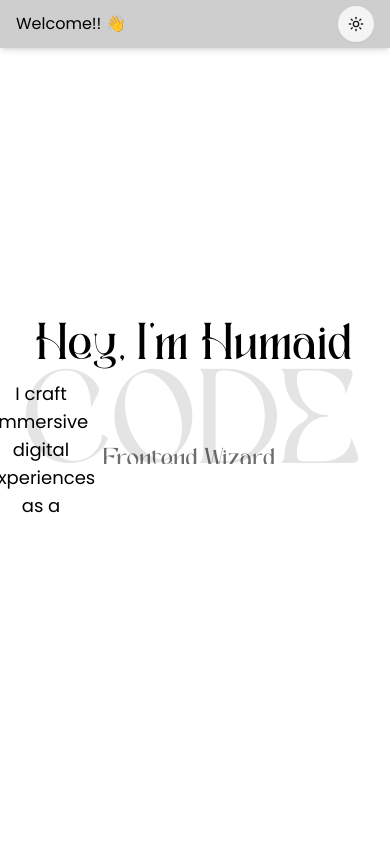
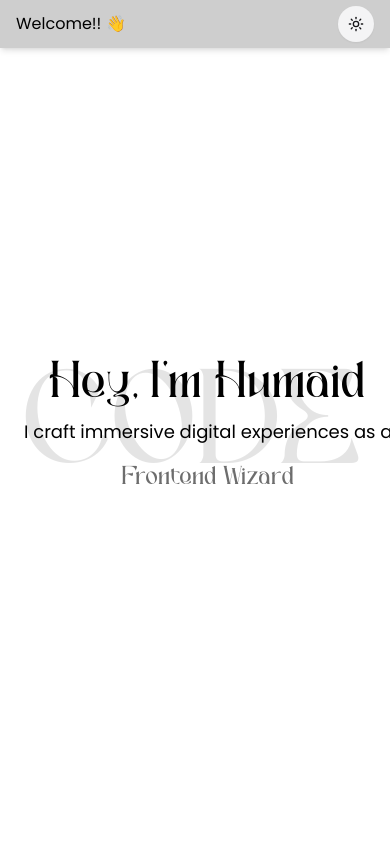
Before and after one commit to Hummylol/portfolionext, a Next.js app: page / in a window 390 px wide. Shown: the top 844 px of the page. Built offline with nearby package versions, Linux system fonts and the light colour scheme.

Commit message:
made responsive

```diff
--- a/app/layout.tsx
+++ b/app/layout.tsx
@@ -14,7 +14,7 @@ const geistMono = Geist_Mono({
 });
 
 export const metadata: Metadata = {
-  title: "Create Next App",
+  title: "Portfolio",
   description: "Generated by create next app",
 };
 
--- a/app/pages/Landing.tsx
+++ b/app/pages/Landing.tsx
@@ -1,18 +1,25 @@
 "use client";
 
 import { useEffect, useState, useRef } from "react";
-import { motion } from "framer-motion";
 import { gsap } from "gsap";
-import { ScrollTrigger } from "gsap/ScrollTrigger";
 
-gsap.registerPlugin(ScrollTrigger);
 
 const roles = ["Creative Dev", "UI/UX Engineer", "Frontend Wizard"];
 
 const HeroSection = () => {
   const [currentRole, setCurrentRole] = useState(0);
-  const roleContainerRef = useRef(null);
-  const codeRef = useRef(null);
+  const [roleWidth, setRoleWidth] = useState(0);
+  const roleContainerRef = useRef<HTMLDivElement>(null);
+  const roleTextRef = useRef<HTMLSpanElement>(null);
+  const codeRef = useRef<HTMLDivElement>(null);
+
+  // Update role width when role changes
+  useEffect(() => {
+    if (roleTextRef.current) {
+      const width = roleTextRef.current.offsetWidth;
+      setRoleWidth(width);
+    }
+  }, [currentRole]);
 
   useEffect(() => {
     let interval = setInterval(() => {
@@ -58,21 +65,24 @@ const HeroSection = () => {
         CODE
       </div>
 
-      <div className="relative z-10 px-6">
+      <div className="relative z-10 px-6 max-w-4xl mx-auto">
         <h1 className="text-4xl md:text-8xl font-qin fade-in">
           Hey, I'm <span className="font-qin">Humaid</span>
         </h1>
 
-        <p className="text-lg md:text-3xl mt-4 fade-in flex items-center justify-center gap-2">
-          I craft immersive digital experiences as a
-          <span className=" inline-flex">
-            <div className="overflow-hidden ">
-              <div ref={roleContainerRef} className="text-left font-qin w-[300px]">
+        <div className="text-lg md:text-3xl mt-4 fade-in flex flex-col sm:flex-row items-center justify-center gap-2">
+          <p className="whitespace-nowrap">I craft immersive digital experiences as a</p>
+          <div className="relative" style={{ width: roleWidth ? roleWidth + 'px' : 'auto', minWidth: '150px' }}>
+            <div
+              ref={roleContainerRef}
+              className="font-qin"
+            >
+              <span ref={roleTextRef} className="inline-block whitespace-nowrap font-qin">
                 {roles[currentRole]}
-              </div>
+              </span>
             </div>
-          </span>
-        </p>
+          </div>
+        </div>
       </div>
     </section>
   );
--- a/components/Cursor.tsx
+++ b/components/Cursor.tsx
@@ -13,7 +13,6 @@ const Cursor = () => {
       setMousePosition({ x: e.clientX, y: e.clientY });
     };
 
-    // Add hover detection for skills section items
     const handleHover = () => {
       const skillItems = document.querySelectorAll('.skills-item');
 
@@ -45,7 +44,7 @@ const Cursor = () => {
         animate={{
           x: mousePosition.x - (isHovering ? 75 : 25),
           y: mousePosition.y - (isHovering ? 75 : 25),
-          scale: isHovering ? 2.5 : 1,
+          scale: isHovering ? 2 : 1,
         }}
         transition={{
           type: "tween",
@@ -62,6 +61,10 @@ const Cursor = () => {
           invert-0
           transition-all
           duration-150
+          hidden
+          md:block
+          lg:block
+          xl:block
           ${isHovering ? 'w-[100px] h-[100px]' : 'w-[50px] h-[50px]'}
         `}>
           {isHovering && (
--- a/package.json
+++ b/package.json
@@ -12,7 +12,7 @@
     "@radix-ui/react-dialog": "^1.1.5",
     "@radix-ui/react-dropdown-menu": "^2.1.5",
     "@radix-ui/react-slot": "^1.1.1",
-    "@react-three/drei": "^9.92.7",
+    "@react-three/drei": "^9.121.4",
     "@react-three/fiber": "^8.17.14",
     "@studio-freight/lenis": "^1.0.42",
     "@types/three": "^0.173.0",
@@ -26,6 +26,7 @@
     "react": "^18.3.1",
     "react-dom": "^18.3.1",
     "scrolltrigger": "^1.0.1",
+    "split-text": "^1.0.0",
     "swapy": "^1.0.5",
     "tailwind-merge": "^3.0.1",
     "tailwindcss-animate": "^1.0.7",
```
Also changed, not shown: 1 other file (tests, documents, lock files or other folders).
